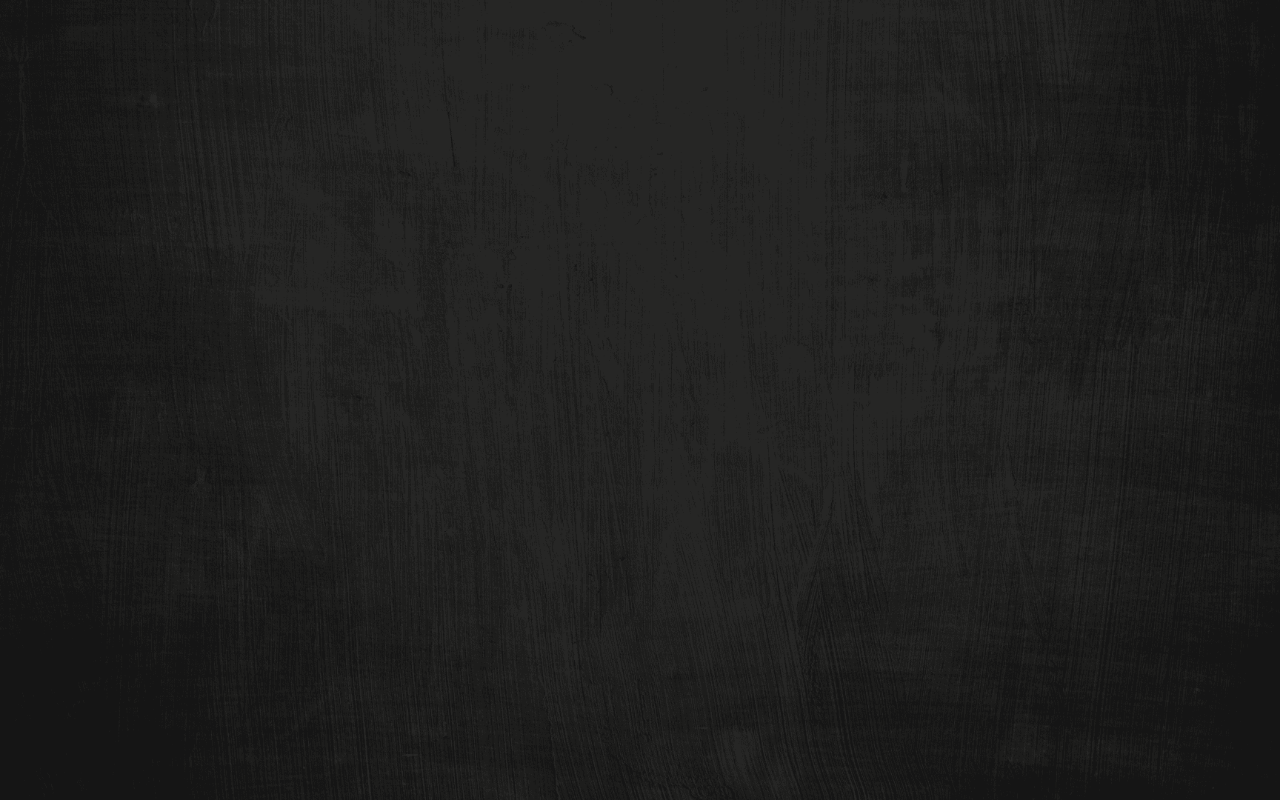
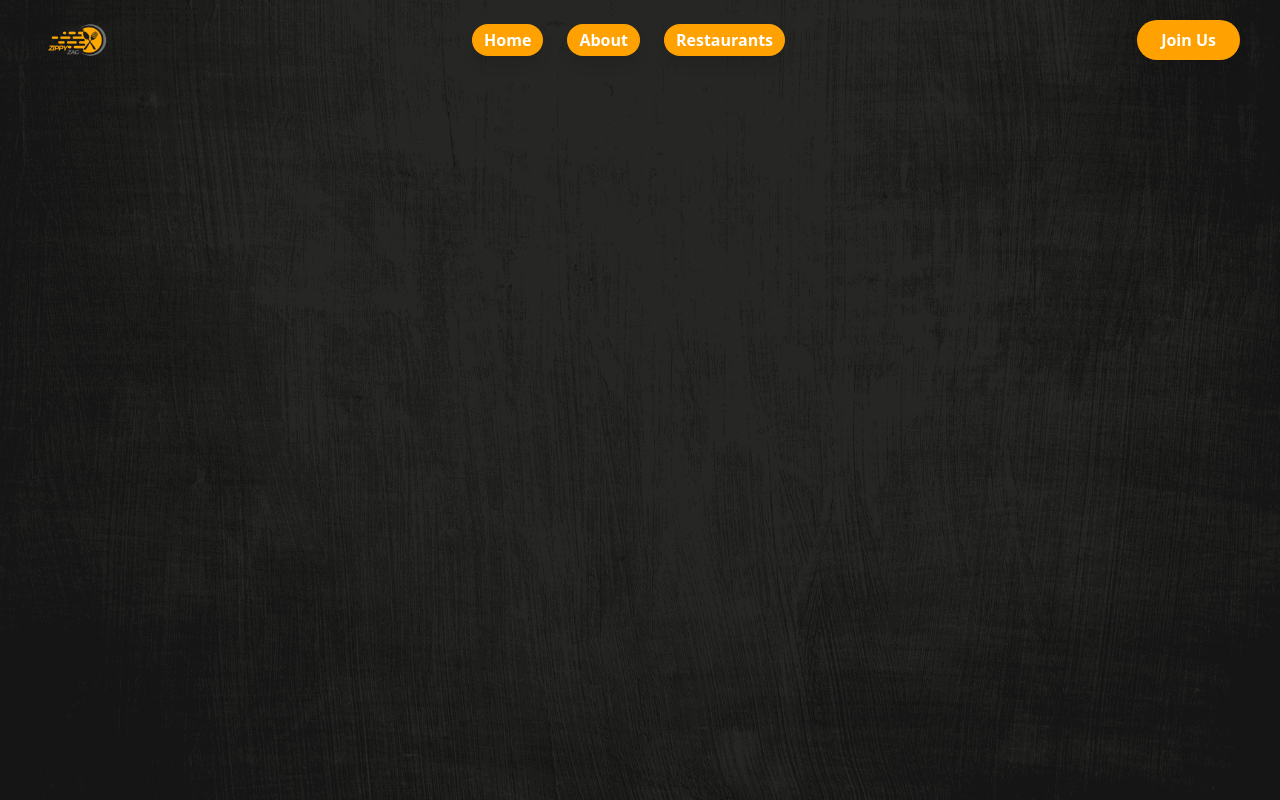
Before and after one commit to javidShabin/delivista-customer-page, a Next.js app: page / in a window 1280 px wide. Built offline with nearby package versions, Linux system fonts and the light colour scheme.

Commit message:
Create heaser for unauoth users and make it responsiveness for large and small size screens

```diff
--- a/src/app/layout.tsx
+++ b/src/app/layout.tsx
@@ -1,5 +1,6 @@
 import type { Metadata } from "next";
 import "./globals.css";
+import Header from "@/components/Header";
 
 
 export const metadata: Metadata = {
@@ -17,6 +18,7 @@ export default function RootLayout({
       <body
 
       >
+        <Header />
         {children}
       </body>
     </html>
--- /dev/null
+++ b/src/components/Header.tsx
@@ -0,0 +1,88 @@
+"use client";
+import React, { useState, useEffect } from "react";
+import Link from "next/link";
+
+const Header = () => {
+  const [isScrolled, setIsScrolled] = useState(false);
+
+  useEffect(() => {
+    const handleScroll = () => {
+      setIsScrolled(window.scrollY > 50);
+    };
+
+    window.addEventListener("scroll", handleScroll);
+    return () => {
+      window.removeEventListener("scroll", handleScroll);
+    };
+  }, []);
+
+  return (
+    <>
+      {/* Top Header */}
+      <header
+        className={`fixed top-0 w-full z-50 ${
+          isScrolled ? "bg-[#ffffff70] shadow-md backdrop-blur-lg" : ""
+        } text-white transition duration-300`}
+      >
+        <div className="container mx-auto flex items-center justify-between px-6 md:px-10">
+          {/* Logo */}
+          <div className="logo">
+            <h1>
+              <img
+                src="/assets/images/logo.png"
+                className="w-[70px] lg:w-[80px]"
+              />
+            </h1>
+          </div>
+
+          {/* Navigation Links - Hidden on small screens */}
+          <nav className="hidden md:block text-black" aria-label="Main Navigation">
+            <ul className="flex items-center space-x-6">
+              <Link href={"/"}>
+                <li className="font-semibold py-1 px-3 bg-[#ffa100] text-white rounded-full shadow-lg hover:shadow-[#ffa100] transition duration-300">
+                  Home
+                </li>
+              </Link>
+              <Link href={"/about"}>
+                <li className="font-semibold py-1 px-3 bg-[#ffa100] text-white rounded-full shadow-lg hover:shadow-[#ffa100] transition duration-300">
+                  About
+                </li>
+              </Link>
+              <Link href={"/restaurant"}>
+                <li className="font-semibold py-1 px-3 bg-[#ffa100] text-white rounded-full shadow-lg hover:shadow-[#ffa100] transition duration-300">
+                  Restaurants
+                </li>
+              </Link>
+            </ul>
+          </nav>
+
+          {/* Join Us Button - Always visible */}
+          <div className="flex gap-5 items-center">
+            <Link href={"/signup-page"}>
+              <div className="py-1 sm:py-2 px-4 sm:px-6 bg-[#ffa100] text-white font-semibold rounded-full shadow-lg hover:shadow-[#ffa100] transition duration-300 text-xs sm:text-base">
+                Join Us
+              </div>
+            </Link>
+          </div>
+        </div>
+      </header>
+
+      {/* Bottom Mobile Nav - Hidden on md+ screens */}
+      <nav className="fixed bottom-0 left-0 w-full md:hidden bg-[#444444c3] backdrop-blur-md text-white z-50">
+        <ul className="flex justify-around items-center py-4 text-sm font-medium">
+          <Link href={"/"}>
+            <li className="hover:text-[#ffa100] transition">Home</li>
+          </Link>
+          <Link href={"/about"}>
+            <li className="hover:text-[#ffa100] transition">About</li>
+          </Link>
+          <Link href={"/restaurant"}>
+            <li className="hover:text-[#ffa100] transition">Restaurants</li>
+          </Link>
+        </ul>
+      </nav>
+    </>
+  );
+};
+
+export default Header;
```
Also changed, not shown: package.json (+7 -6 lines), 1 other file (tests, documents, lock files or other folders).
